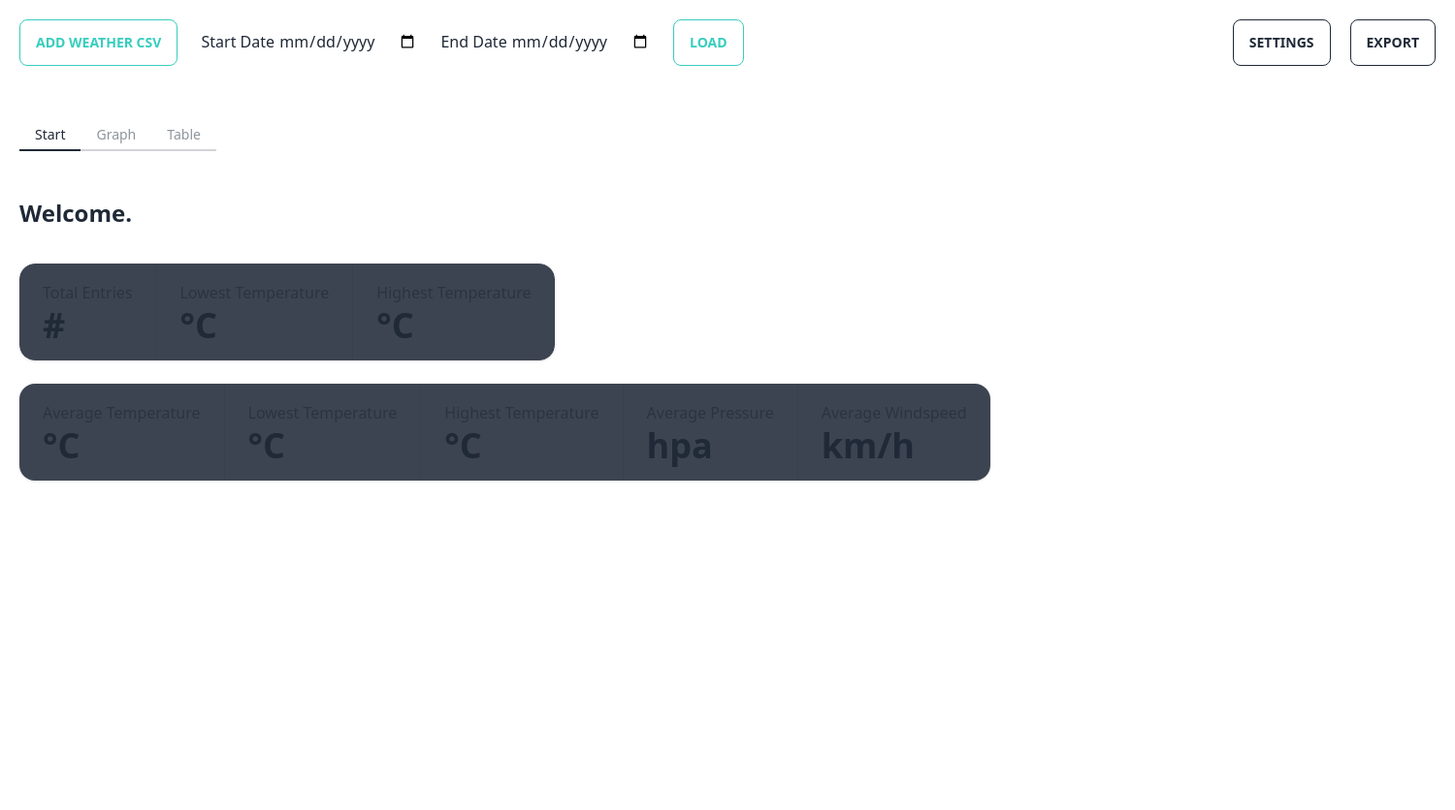
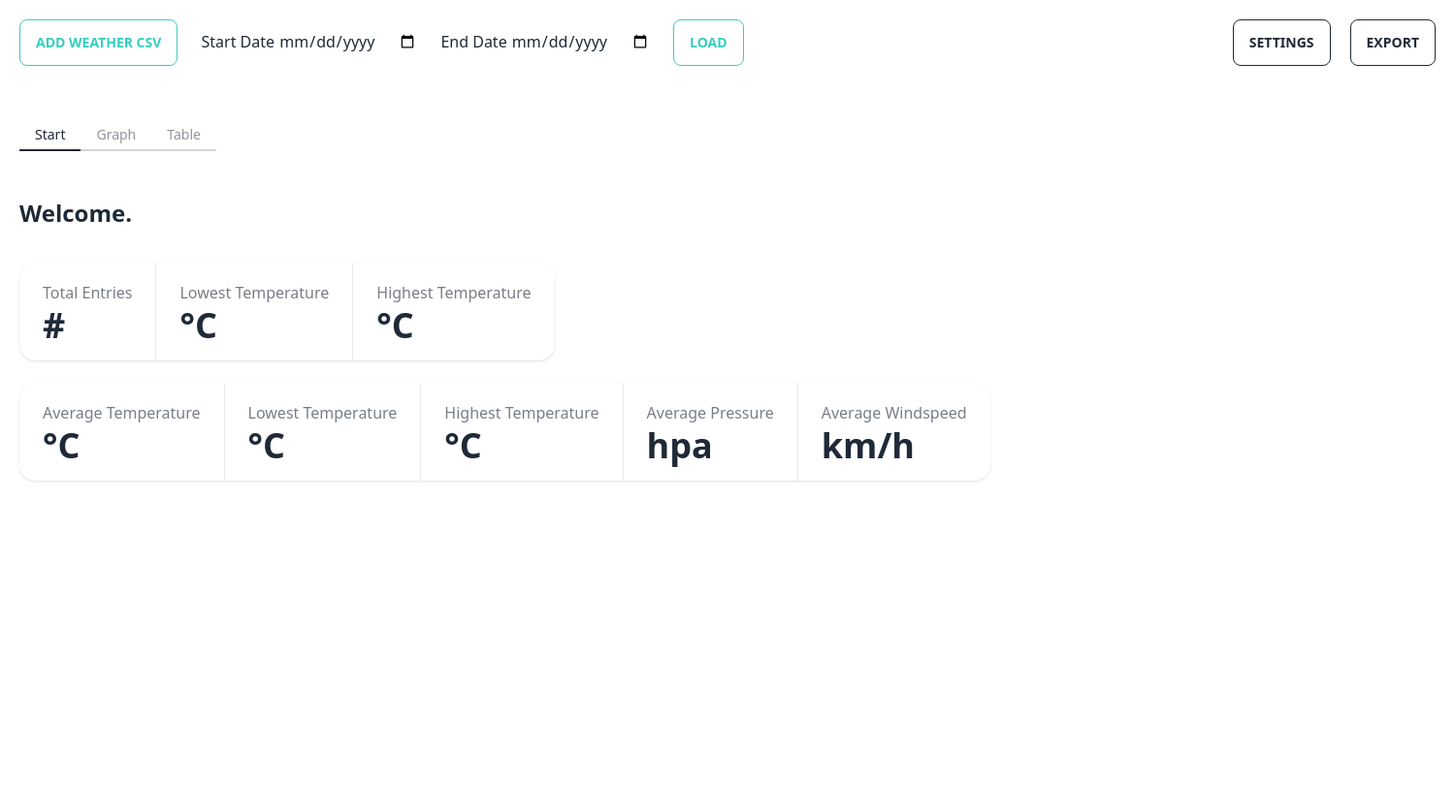
Before and after one commit to PaddeCraft/WeatherManager, an Electron app: page src/html/index.html in a window 1500 px wide. Shown: the whole page at 97% size. Drawn offline with nearby package versions, Linux system fonts and the light colour scheme; no server answers.

Commit message:
fix light mode issue

```diff
--- a/src/html/index.html
+++ b/src/html/index.html
@@ -50,7 +50,7 @@
             <h2 class="pb-3">Welcome.</h2>
             <div class="stats shadow">
 
-            <div class="stats bg-neutral shadow">
+            <div class="stats dark:bg-neutral shadow">
                 <div class="stat">
                     <div class="stat-title">Total Entries</div>
                     <div class="stat-value">#<span id="total-entries"></span></div>
@@ -69,7 +69,7 @@
         </div>
         <div id="tab-2" class="pt-6">
             <!--- Stats -->
-            <div class="stats shadow bg-neutral">
+            <div class="stats shadow dark:bg-neutral">
 
                 <div class="stat">
                     <div class="stat-title">Average Temperature</div>
@@ -97,9 +97,9 @@
                 </div>
 
             </div>
-            <br>
+            <br class="pt-4">
             <!--- Graph -->
-            <canvas id="chart" class="w-full pt-4"></canvas>
+            <canvas id="chart" class="w-full"></canvas>
         </div>
         <div id="tab-3" class="pt-6">
             <div id="tble"></div>
```
